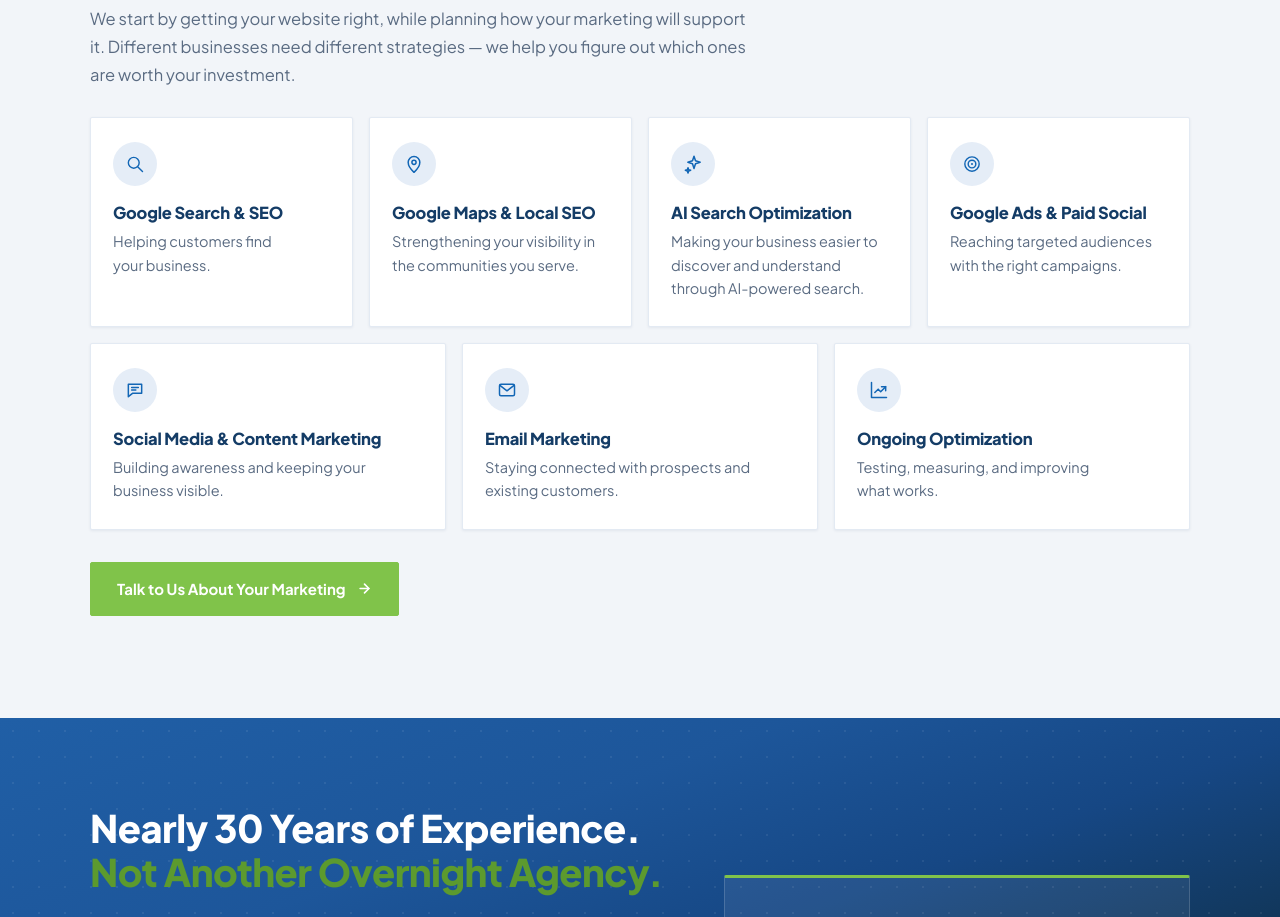
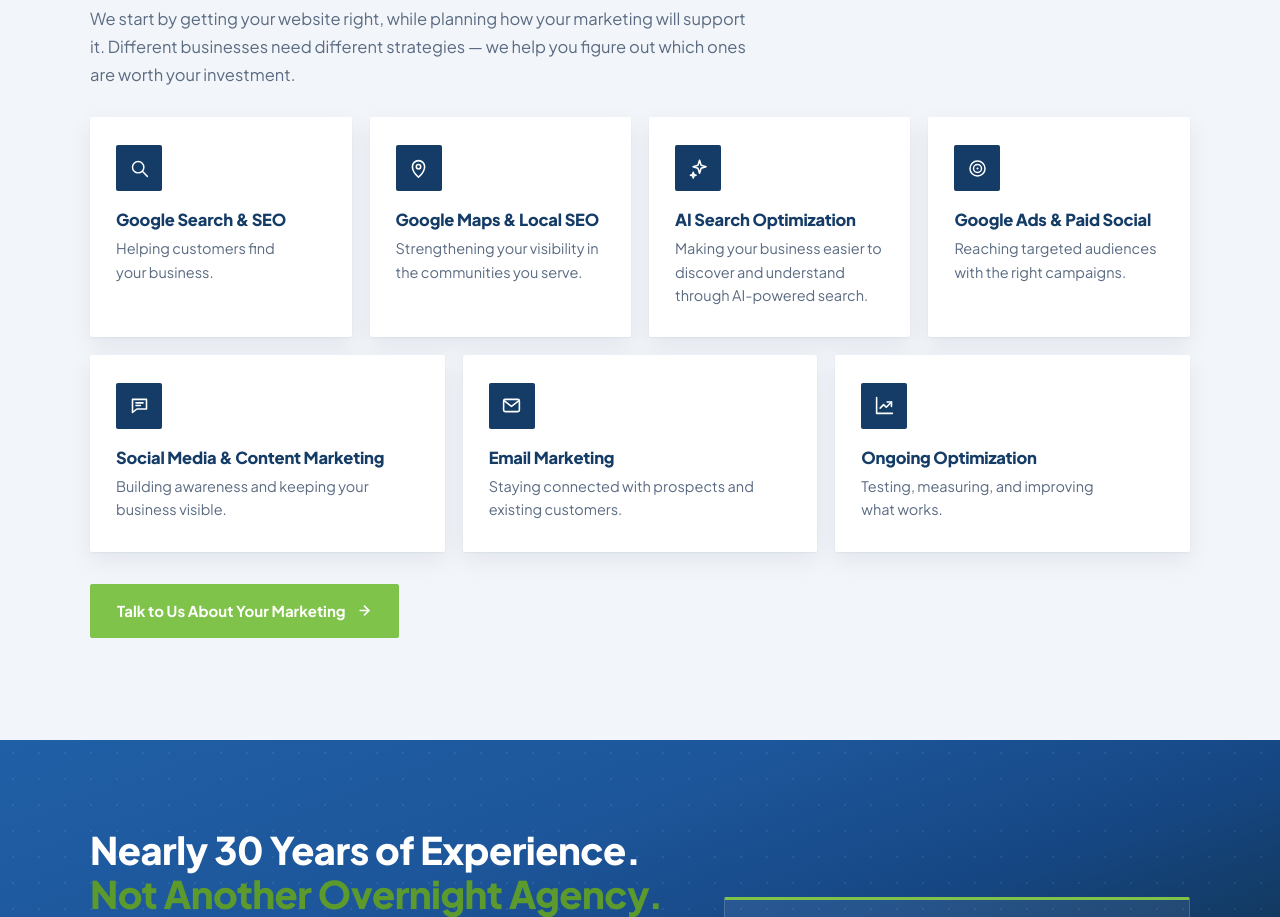
Before and after one commit to imageworksc/we-make-websites-better, a plain HTML site: page index.html in a window 1280 px wide. Shown: the part 4369-5286 px from the top of the page. Drawn offline with Linux system fonts and the light colour scheme.

Commit message:
Marketing services: borderless shadow cards with a solid navy icon, no top rule

```diff
--- a/css/page.css
+++ b/css/page.css
@@ -650,71 +650,53 @@ html:has(#wm-main) { scroll-behavior: smooth; }
 
 #wm-main .wm-mk-sub p { margin: 0; font-size: 16.5px; line-height: 1.7; color: var(--wm-muted); }
 
-/* the services: white tiles on the tint, four over three. The second row
-   stretches so the grid has no gap; on hover a tile lifts, draws the green
-   bar across its top and turns its icon green (the Search Funnels and
-   Facelift card hover). */
+/* the services: borderless white cards on the tint, four over three. The
+   second row stretches so the grid has no gap. Each card leads with a
+   solid navy icon square; on hover the card lifts, its shadow deepens and
+   the square turns green. No top rule. */
 .wm-svc {
   list-style: none;
   display: grid;
   grid-template-columns: repeat(12, minmax(0, 1fr));
-  gap: 16px;
+  gap: 18px;
   margin: 28px 0 0;
   padding: 0;
 }
 
 #wm-main .wm-svc li {
-  position: relative;
-  overflow: hidden;
   grid-column: span 3;
-  padding: 24px 22px 26px;
+  padding: 28px 26px 30px;
   background: var(--wm-white);
-  border: 1px solid var(--wm-border);
+  border: 0;
   border-radius: var(--wm-r);
-  box-shadow: var(--wm-shadow-flat);
-  transition: transform .35s var(--wm-ease), box-shadow .35s var(--wm-ease), border-color .25s var(--wm-ease);
+  box-shadow: 0 1px 2px rgba(20, 40, 80, .05), 0 8px 24px rgba(20, 40, 80, .07);
+  transition: transform .35s var(--wm-ease), box-shadow .35s var(--wm-ease);
 }
 
 #wm-main .wm-svc li:nth-child(n+5) { grid-column: span 4; }
 
-#wm-main .wm-svc li::before {
-  content: '';
-  position: absolute;
-  top: 0;
-  left: 0;
-  right: 0;
-  height: 3px;
-  background: var(--wm-green);
-  transform: scaleX(0);
-  transform-origin: left;
-  transition: transform .45s var(--wm-ease);
-}
-
 #wm-main .wm-svc li:hover {
   transform: translateY(-4px);
-  border-color: #c3d6ea;
-  box-shadow: var(--wm-shadow-card);
+  box-shadow: 0 2px 4px rgba(20, 40, 80, .06), 0 18px 40px rgba(20, 40, 80, .13);
 }
-
-#wm-main .wm-svc li:hover::before { transform: scaleX(1); }
 
 .wm-svc__ic {
   display: grid;
   place-items: center;
-  width: 44px;
-  height: 44px;
-  border-radius: 50%;
-  background: var(--wm-tint-blue);
-  color: var(--wm-blue);
-  transition: background-color .3s var(--wm-ease), color .3s var(--wm-ease);
+  width: 46px;
+  height: 46px;
+  border-radius: var(--wm-r);
+  background: var(--wm-navy);
+  color: var(--wm-white);
+  transition: background-color .3s var(--wm-ease);
 }
 
-.wm-svc__ic svg { width: 20px; height: 20px; }
+.wm-svc__ic svg { width: 21px; height: 21px; }
 
-#wm-main .wm-svc li:hover .wm-svc__ic { background: var(--wm-chip-green); color: var(--wm-green-ink); }
+#wm-main .wm-svc li:hover .wm-svc__ic { background: var(--wm-green); }
 
 #wm-main .wm-svc h4 {
-  margin: 16px 0 6px;
+  margin: 18px 0 6px;
   font-size: 16.5px;
   font-weight: 800;
   line-height: 1.35;
--- a/index.html
+++ b/index.html
@@ -8,7 +8,7 @@
 <meta name="theme-color" content="#143c66">
 <link rel="stylesheet" href="css/styles.css?v=31">
 <link rel="stylesheet" href="css/chrome.css?v=30">
-<link rel="stylesheet" href="css/page.css?v=47">
+<link rel="stylesheet" href="css/page.css?v=48">
 </head>
 <body>
 <a class="wm-skip-to-content" href="#wm-main">Skip to content</a>
```
